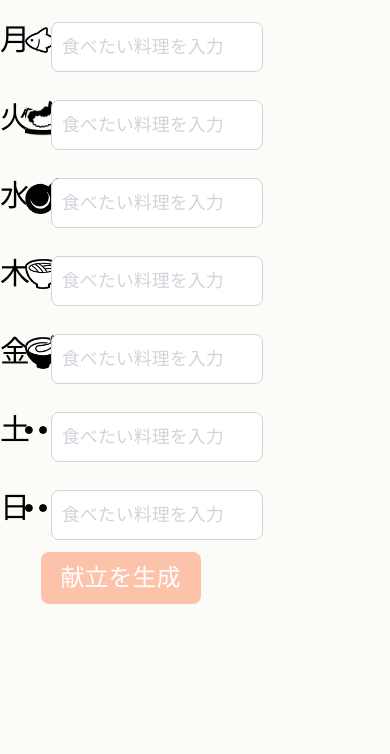
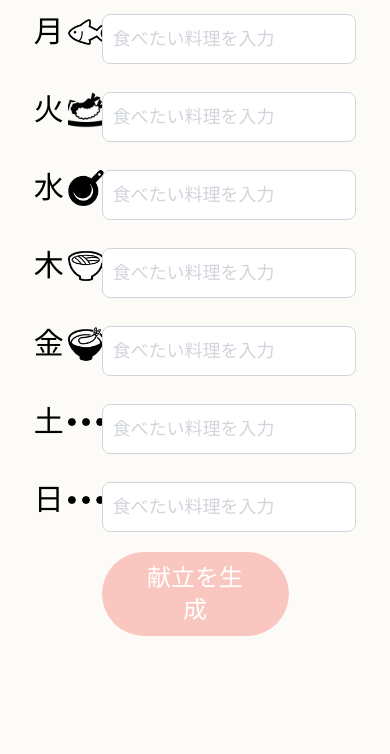
Before and after one commit to oooomilkywayoooo/menu_create, a website: page src/html/menu_create.html in a window 390 px wide. Shown: the part 186-940 px from the top of the page. Before the commit the page ends 844 px from the top, so only its background shows below. Drawn offline with Linux system fonts and the light colour scheme; a web font is replaced by a local one.

Commit message:
献立生成画面　レスポンシブ完成

```diff
--- a/src/html/menu_create.html
+++ b/src/html/menu_create.html
@@ -5,9 +5,30 @@
   <meta charset="UTF-8">
   <meta name="viewport" content="width=device-width, initial-scale=1.0">
   <link href="/dist/output.css" rel="stylesheet">
+  <script src="https://kit.fontawesome.com/557c66cb53.js" crossorigin="anonymous"></script>
 </head>
 
 <body class="bg-[#fdfbf7] font-Kiwi">
+
+  <!-- ヘッダー タブレット・スマホのみ表示 -->
+  <header class="md:hidden h-24 bg-[#F2E9D7] flex items-center justify-end pr-5">
+    <nav>
+      <button id="button" type="button" class="fixed z-10 top-5 right-5">
+      <i id="bars" class="fa-solid fa-bars fa-3x"></i>
+      <i id="xmark" class="fa-solid fa-xmark fa-3x !hidden"></i>
+    </button>
+    <ul id="menu" class="z-0 fixed top-0 left-0 w-full text-center bg-[#FFE79F] font-bold
+    translate-x-full transition ease-linear">
+      <li class="p-2"><a href="">ホーム</a></li>
+      <li class="p-2"><a href="">料理登録</a></li>
+      <li class="p-2"><a href="">献立</a></li>
+      <li class="p-2"><a href="">買い物リスト</a></li>
+      <li class="p-2"><a href="">お気に入り</a></li>
+      <li class="p-2"><a href="">献立履歴</a></li>
+    </ul>
+    </nav>
+  </header>
+
   <!-- サイドバー -->
   <div class="grid grid-cols-12 gap-4">
     <aside class="hidden md:flex items-center justify-center col-span-3">
@@ -52,10 +73,10 @@
     </aside>
 
     <!-- メイン -->
-    <main class="col-span-9 h-dvh">
-      <div class="grid grid-cols-8">
+    <main class="col-span-12 md:col-span-9 h-dvh">
+      <div class="md:grid grid-cols-8 text-center">
         <div class="col-start-1 col-span-6 text-center">
-          <h1 class="mt-6 text-5xl font-black">1週間の献立を生成</h1>
+          <h1 class="mt-6 text-4xl md:text-5xl font-black">1週間の献立を生成</h1>
         </div>
       </div>
 
@@ -63,7 +84,7 @@
       <form action="">
         <div class="grid grid-cols-12 gap-4 mt-10">
           <!-- 月曜日 -->
-          <div class="col-span-1">
+          <div class="col-start-2 col-span-1 md:col-start-1">
             <p class="text-3xl">月</p>
           </div>
           <!-- ジャンルアイコン -->
@@ -73,7 +94,7 @@
             </div>
           </div>
           <!-- テキストエリア -->
-          <div class="col-span-9">
+          <div class="col-span-8 md:col-span-9">
             <input type="text" id="text"
               class="border border-gray-300 text-lg rounded-lg focus:ring-[#FDC3AA] focus:border-[#FDC3AA] block w-full p-2.5 placeholder-gray-300"
               placeholder="食べたい料理を入力" required />
@@ -82,7 +103,7 @@
 
         <div class="grid grid-cols-12 gap-4 mt-7">
           <!-- 火曜日 -->
-          <div class="col-span-1">
+          <div class="col-start-2 col-span-1 md:col-start-1">
             <p class="text-3xl">火</p>
           </div>
           <!-- ジャンルアイコン -->
@@ -92,7 +113,7 @@
             </div>
           </div>
           <!-- テキストエリア -->
-          <div class="col-span-9">
+          <div class="col-span-8 md:col-span-9">
             <input type="text" id="text"
               class="border border-gray-300 text-lg rounded-lg focus:ring-[#FDC3AA] focus:border-[#FDC3AA] block w-full p-2.5 placeholder-gray-300"
               placeholder="食べたい料理を入力" required />
@@ -101,7 +122,7 @@
 
         <div class="grid grid-cols-12 gap-4 mt-7">
           <!-- 水曜日 -->
-          <div class="col-span-1">
+          <div class="col-start-2 col-span-1 md:col-start-1">
             <p class="text-3xl">水</p>
           </div>
           <!-- ジャンルアイコン -->
@@ -111,7 +132,7 @@
             </div>
           </div>
           <!-- テキストエリア -->
-          <div class="col-span-9">
+          <div class="col-span-8 md:col-span-9">
             <input type="text" id="text"
               class="border border-gray-300 text-lg rounded-lg focus:ring-[#FDC3AA] focus:border-[#FDC3AA] block w-full p-2.5 placeholder-gray-300"
               placeholder="食べたい料理を入力" required />
@@ -120,7 +141,7 @@
 
         <div class="grid grid-cols-12 gap-4 mt-7">
           <!-- 木曜日 -->
-          <div class="col-span-1">
+          <div class="col-start-2 col-span-1 md:col-start-1">
             <p class="text-3xl">木</p>
           </div>
           <!-- ジャンルアイコン -->
@@ -130,7 +151,7 @@
             </div>
           </div>
           <!-- テキストエリア -->
-          <div class="col-span-9">
+          <div class="col-span-8 md:col-span-9">
             <input type="text" id="text"
               class="border border-gray-300 text-lg rounded-lg focus:ring-[#FDC3AA] focus:border-[#FDC3AA] block w-full p-2.5 placeholder-gray-300"
               placeholder="食べたい料理を入力" required />
@@ -139,7 +160,7 @@
 
         <div class="grid grid-cols-12 gap-4 mt-7">
           <!-- 金曜日 -->
-          <div class="col-span-1">
+          <div class="col-start-2 col-span-1 md:col-start-1">
             <p class="text-3xl">金</p>
           </div>
           <!-- ジャンルアイコン -->
@@ -149,7 +170,7 @@
             </div>
           </div>
           <!-- テキストエリア -->
-          <div class="col-span-9">
+          <div class="col-span-8 md:col-span-9">
             <input type="text" id="text"
               class="border border-gray-300 text-lg rounded-lg focus:ring-[#FDC3AA] focus:border-[#FDC3AA] block w-full p-2.5 placeholder-gray-300"
               placeholder="食べたい料理を入力" required />
@@ -158,7 +179,7 @@
 
         <div class="grid grid-cols-12 gap-4 mt-7">
           <!-- 土曜日 -->
-          <div class="col-span-1">
+          <div class="col-start-2 col-span-1 md:col-start-1">
             <p class="text-3xl">土</p>
           </div>
           <!-- ジャンルアイコン -->
@@ -168,7 +189,7 @@
             </div>
           </div>
           <!-- テキストエリア -->
-          <div class="col-span-9">
+          <div class="col-span-8 md:col-span-9">
             <input type="text" id="text"
               class="border border-gray-300 text-lg rounded-lg focus:ring-[#FDC3AA] focus:border-[#FDC3AA] block w-full p-2.5 placeholder-gray-300"
               placeholder="食べたい料理を入力" required />
@@ -177,7 +198,7 @@
 
         <div class="grid grid-cols-12 gap-4 mt-7">
           <!-- 日曜日 -->
-          <div class="col-span-1">
+          <div class="col-start-2 col-span-1 md:col-start-1">
             <p class="text-3xl">日</p>
           </div>
           <!-- ジャンルアイコン -->
@@ -187,19 +208,39 @@
             </div>
           </div>
           <!-- テキストエリア -->
-          <div class="col-span-9">
+          <div class="col-span-8 md:col-span-9">
             <input type="text" id="text"
               class="border border-gray-300 text-lg rounded-lg focus:ring-[#FDC3AA] focus:border-[#FDC3AA] block w-full p-2.5 placeholder-gray-300"
               placeholder="食べたい料理を入力" required />
           </div>
         </div>
-        <!-- 生成ボタン -->
-        <div class="col-span-2 text-right mt-3 mr-20">
-          <button type="button" class="text-white bg-[#FDC3AA] hover:bg-[#f79f79] focus:ring-4 focus:ring-blue-300 font-medium rounded-lg text-2xl px-5 py-2.5 me-2 mb-2">
-            献立を生成
-          </button>
+        <!-- 生成ボタン PC用 -->
+        <div class="hidden md:grid grid-cols-12 gap-4 mt-3">
+          <div class="col-span-6 col-start-6 flex justify-end">
+            <button type="button"
+              class="text-white bg-[#FDC3AA] hover:bg-[#f79f79] focus:ring-4 focus:ring-blue-300 font-medium rounded-lg text-2xl px-5 py-2.5 me-2 mb-2">
+              献立を生成
+            </button>
+          </div>
+        </div>
+        <!-- 生成ボタン スマホ用 -->
+        <div class="md:hidden grid grid-cols-12 gap-4">
+          <div class="col-span-6 col-start-4 flex justify-center">
+            <button type="button"
+              class="text-white bg-[#F9C7C0] focus:ring-4 focus:ring-blue-300 font-medium rounded-full text-2xl px-10 py-2.5 my-5">
+              献立を生成
+            </button>
+          </div>
         </div>
       </form>
+      <!-- ハンバーガーメニューのJS -->
+      <script>
+        button.addEventListener('click', event=> {
+          bars.classList.toggle('!hidden');
+          xmark.classList.toggle('!hidden');
+          menu.classList.toggle('translate-x-full');
+        })
+      </script>
     </main>
   </div>
 </body>
```
Also changed, not shown: dist/output.css.
